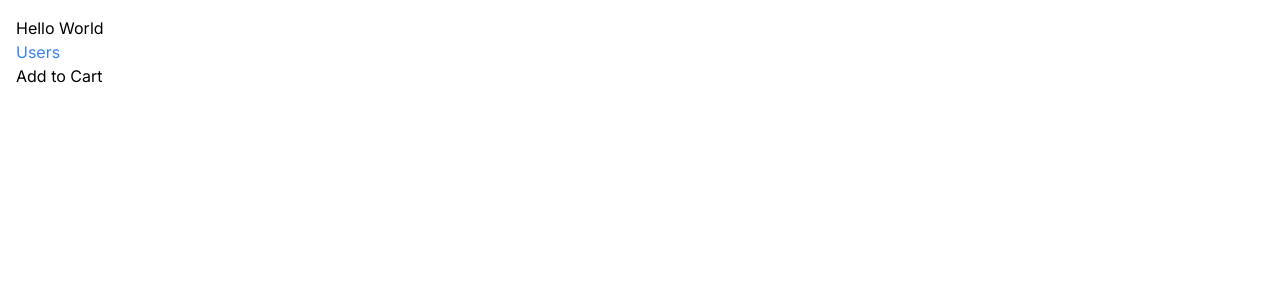
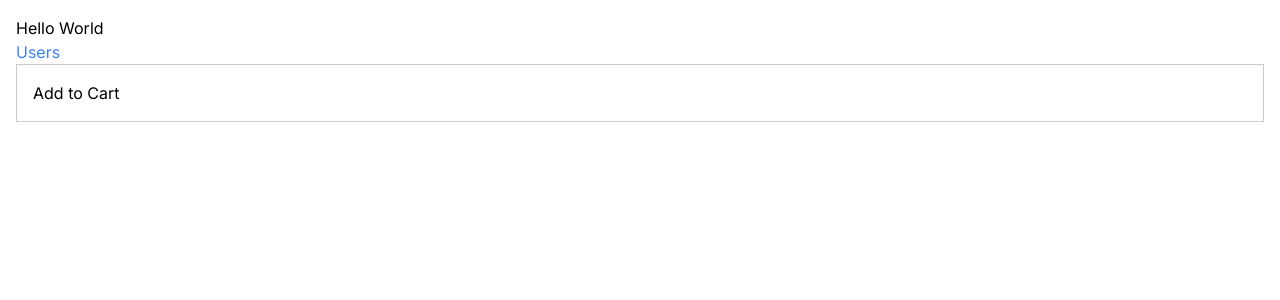
Before and after one commit to chrisvasqm/next-app, a Next.js app: page / in a window 1280 px wide. Shown: the top 300 px of the page. Built offline with nearby package versions, Linux system fonts and the light colour scheme.

Commit message:
Add local styles to ProductCard

```diff
--- /dev/null
+++ b/app/components/ProductCard/ProductCard.module.css
@@ -0,0 +1,4 @@
+.card {
+    padding: 1rem;
+    border: 1px solid #ccc;
+}
--- a/app/components/ProductCard.tsx
+++ b/app/components/ProductCard/ProductCard.tsx
@@ -1,9 +1,10 @@
 import React from 'react'
-import AddToCart from './AddToCart'
+import AddToCart from '../AddToCart'
+import styles from './ProductCard.module.css'
 
 const ProductCard = () => {
     return (
-        <div>
+        <div className={styles.card}>
             <AddToCart />
         </div>
     )
--- a/app/page.tsx
+++ b/app/page.tsx
@@ -1,5 +1,5 @@
 import Link from "next/link";
-import ProductCard from "./components/ProductCard";
+import ProductCard from "./components/ProductCard/ProductCard";
 
 export default function Home() {
   return (
```
